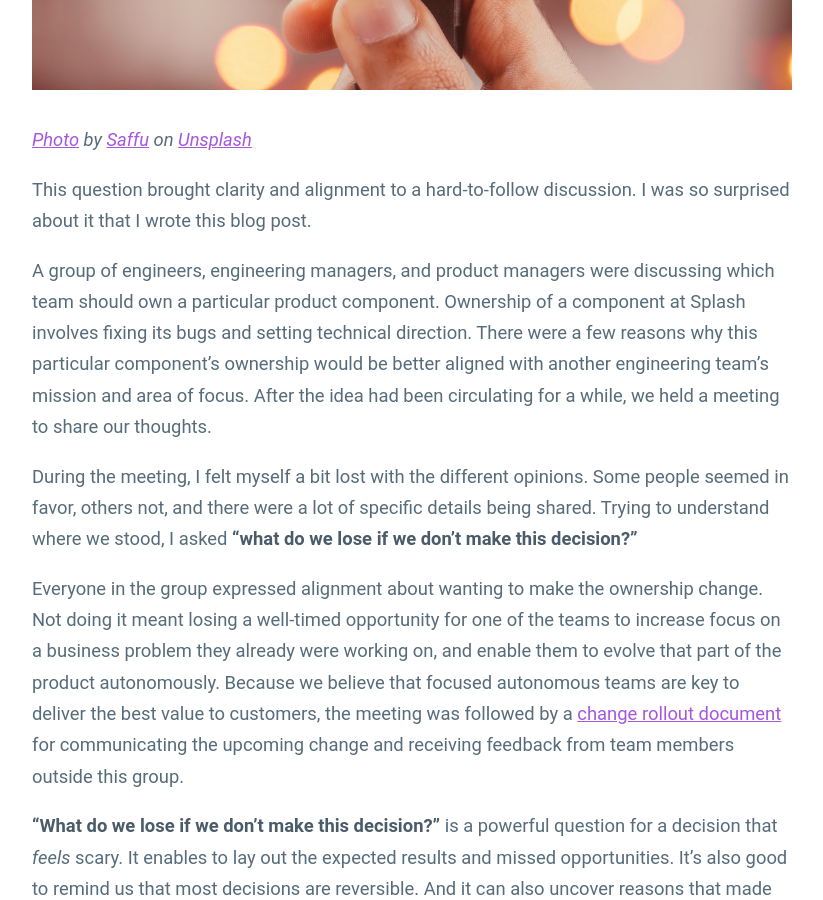
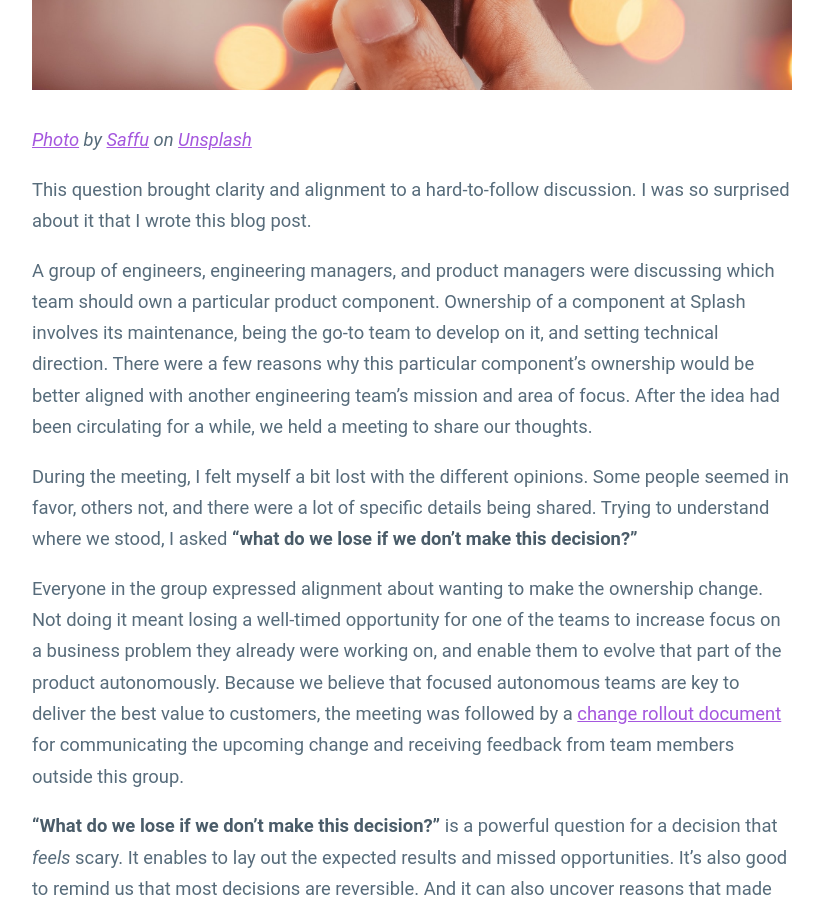
Before and after one commit to guillermodlpa/site, a Jekyll site: the page built from _posts/2022-02-08-what-do-we-lose-if-we-dont-make-this-decision.markdown, in a window 1280 px wide and 900 px high, scrolled down 636 px. Shown: the whole window, without its empty margins (228-1051 px from the left). Built offline with Jekyll 4.4.1, drawn with Linux system fonts in a browser that asks for light colours.

Commit message:
Updated What Do We Lose If We Dont Make This Decision

```diff
--- a/_posts/2022-02-08-what-do-we-lose-if-we-dont-make-this-decision.markdown
+++ b/_posts/2022-02-08-what-do-we-lose-if-we-dont-make-this-decision.markdown
@@ -12,7 +12,7 @@
 
 This question brought clarity and alignment to a hard-to-follow discussion. I was so surprised about it that I wrote this blog post.
 
-A group of engineers, engineering managers, and product managers were discussing which team should own a particular product component. Ownership of a component at Splash involves fixing its bugs and setting technical direction. There were a few reasons why this particular component’s ownership would be better aligned with another engineering team’s mission and area of focus. After the idea had been circulating for a while, we held a meeting to share our thoughts.
+A group of engineers, engineering managers, and product managers were discussing which team should own a particular product component. Ownership of a component at Splash involves its maintenance, being the go-to team to develop on it, and setting technical direction. There were a few reasons why this particular component’s ownership would be better aligned with another engineering team’s mission and area of focus. After the idea had been circulating for a while, we held a meeting to share our thoughts.
 
 During the meeting, I felt myself a bit lost with the different opinions. Some people seemed in favor, others not, and there were a lot of specific details being shared. Trying to understand where we stood, I asked **“what do we lose if we don’t make this decision?”**
 
```
